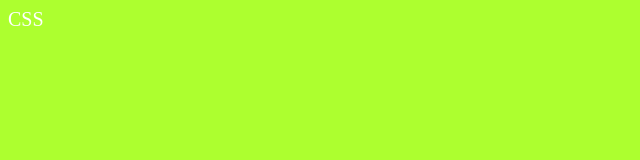
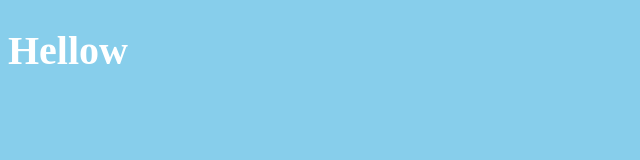
Before and after one commit to Nadyahopeeeee/Chairs-shop, a website: page index.html in a window 1280 px wide. Shown: the whole page, without its empty margins (0-640 px from the left). Drawn offline with Linux system fonts and the light colour scheme.

Commit message:
add browsersync lib

```diff
--- a/index.html
+++ b/index.html
@@ -8,6 +8,6 @@
     <title>Магазин кресел</title>
 </head>
 <body>
-    CSS
+    <h1>Hellow</h1>
 </body>
 </html>
--- a/package.json
+++ b/package.json
@@ -5,7 +5,8 @@
   "main": "index.js",
   "scripts": {
     "test": "echo \"Error: no test specified\" && exit 1",
-    "styles": "node-sass -w C:\Users\tn\Desktop\Chairs-shop\src\scss -o C:\Users\tn\Desktop\Chairs-shop\src\css"
+    "styles": "node-sass -w ./src/scss -o ./src/css --recursive",
+    "browsersync": "browser-sync start --server --files '**/*'"
   },
   "repository": {
     "type": "git",
--- a/src/scss/index.scss
+++ b/src/scss/index.scss
@@ -1,5 +1,5 @@
 body {
-    background: greenyellow;
+    background: skyblue;
     font-size: 20px;
     color: white;
 }
```
Also changed, not shown: README.md, src/css/index.css.
